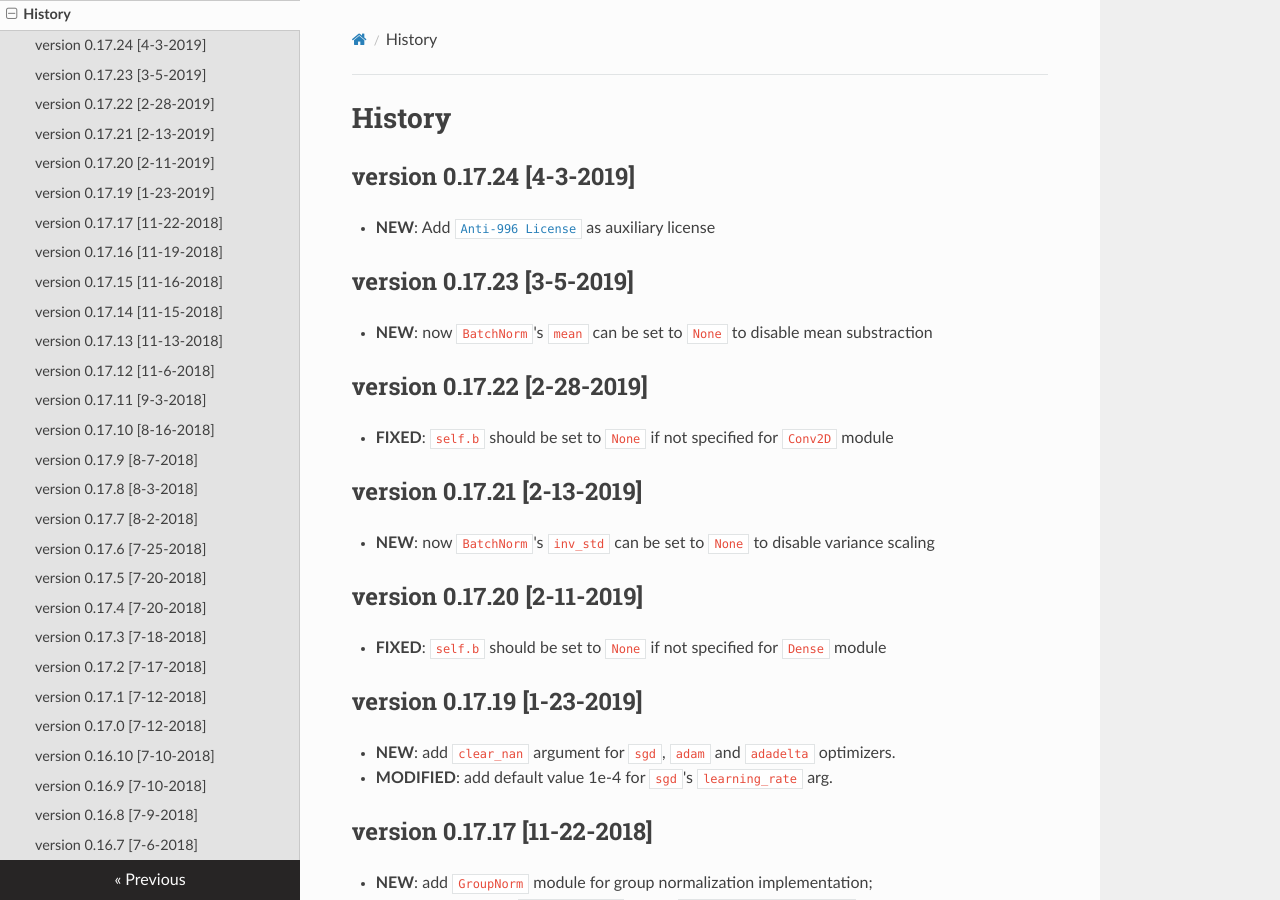
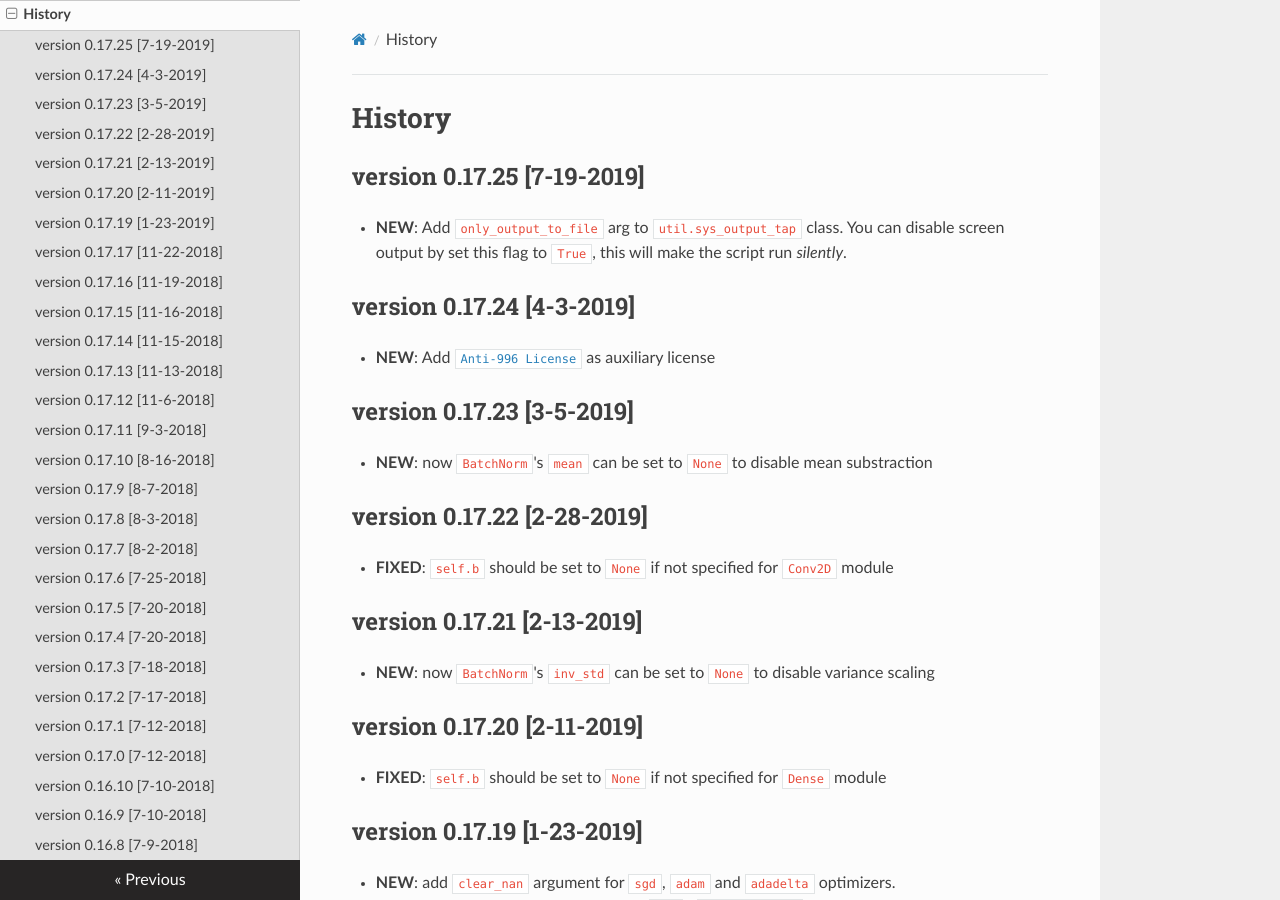
Before and after one commit to david-leon/Dandelion, an MkDocs documentation site: the page built from docs/history.md, in a window 1280 px wide and 900 px high. Built offline with MkDocs 1.6.1, drawn with Linux system fonts in a browser that asks for light colours; nearby versions of some CDN libraries.

Commit message:
update `history.md` and version number

```diff
--- a/dandelion/__init__.py
+++ b/dandelion/__init__.py
@@ -8,5 +8,5 @@ from . import functional
 from . import model
 from . import ext
 
-__version__ = "0.17.24"
+__version__ = "0.17.25"
 __author__  = "David Leon (Dawei Leng)"
--- a/docs/history.md
+++ b/docs/history.md
@@ -1,4 +1,7 @@
 # History
+
+## version 0.17.25 [7-19-2019]
+* **NEW**: Add `only_output_to_file` arg to `util.sys_output_tap` class. You can disable screen output by set this flag to `True`, this will make the script run *silently*.
 
 ## version 0.17.24 [4-3-2019]
 * **NEW**: Add [`Anti-996 License`](https://github.com/996icu/996.ICU/blob/master/LICENSE) as auxiliary license
```
